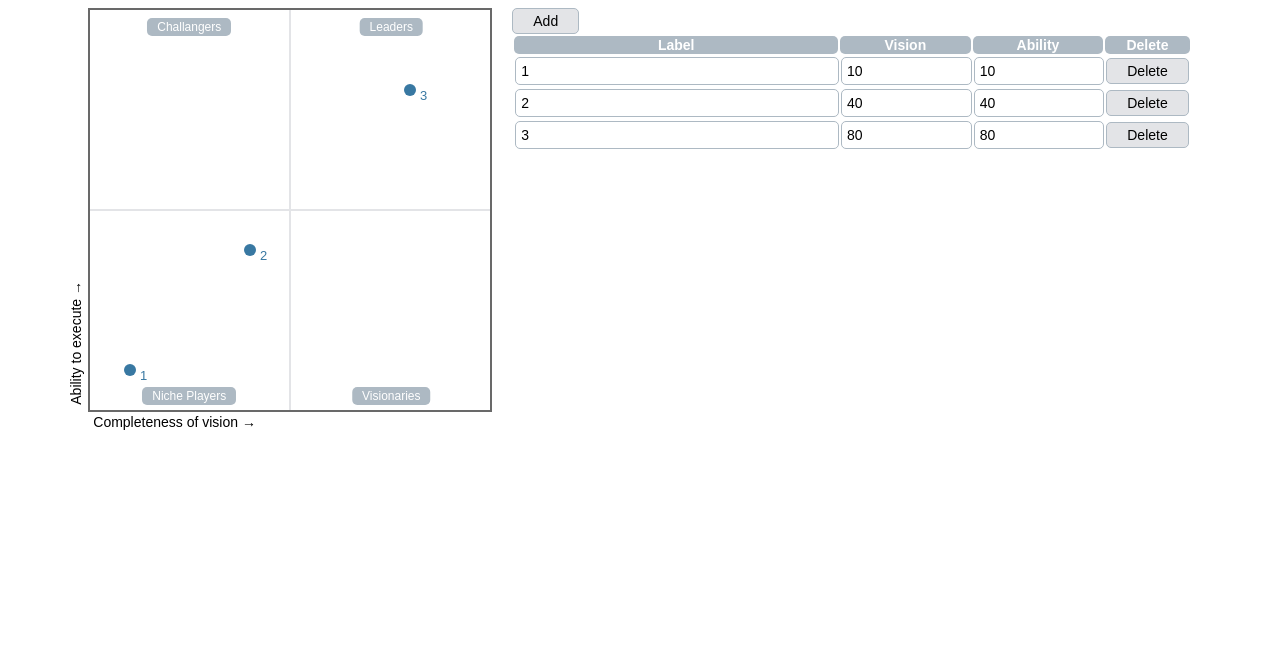
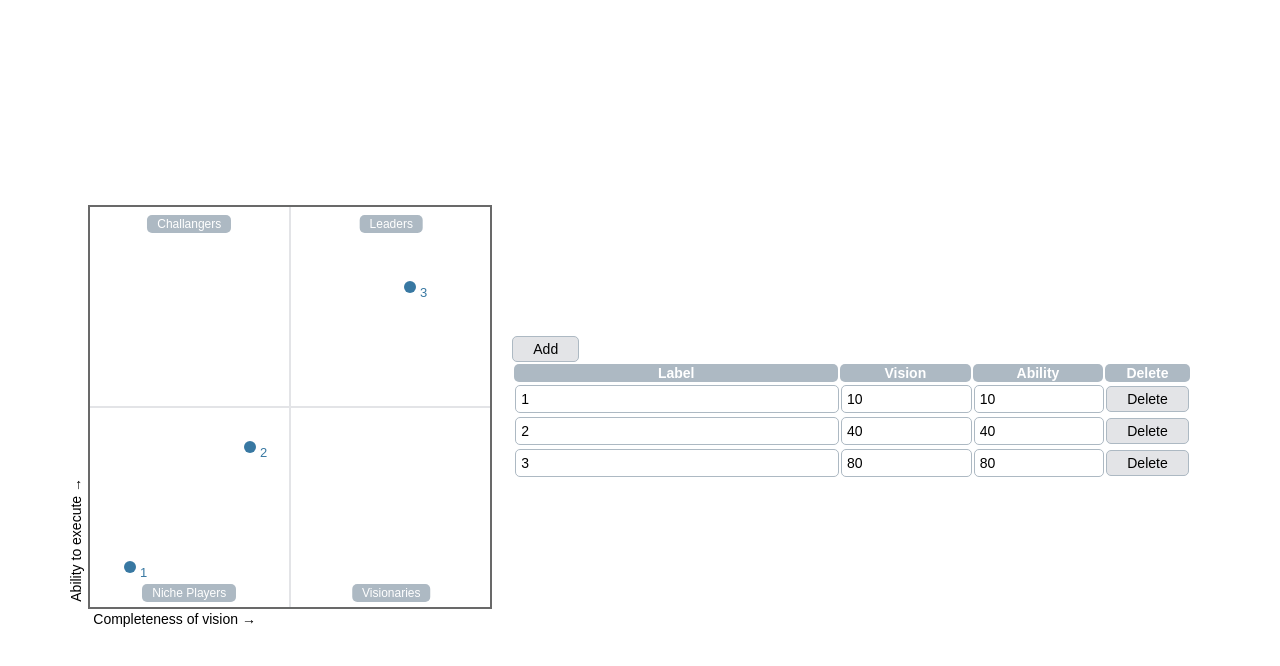
Before and after one commit to sarpere/Magic-Quadrant, a React (Create React App) app: page / in a window 1280 px wide. Shown: the top 666 px of the page. Built offline with nearby package versions, Linux system fonts and the light colour scheme.

Commit message:
point drag finish bug fix

```diff
--- a/src/Components/ScatterChart/Item/index.tsx
+++ b/src/Components/ScatterChart/Item/index.tsx
@@ -23,10 +23,10 @@ function Item({ x, y, label, id, svgRef, onPointDrag }: ItemTypes.ItemProps): Re
   )
   useEffect(() => {
     circleRef.current?.addEventListener('mousedown', mouseDown, true);
-    circleRef.current?.addEventListener('mouseup', mouseUp, true);
+    window.addEventListener('mouseup', mouseUp, true);
     return () => {
       circleRef.current?.removeEventListener('mousedown', mouseDown, true);
-      circleRef.current?.removeEventListener('mouseup', mouseUp, true);
+      window.removeEventListener('mouseup', mouseUp, true);
     };
   }, [mouseDown, mouseUp])
   useEffect(() => {
--- a/src/style/global.scss
+++ b/src/style/global.scss
@@ -8,6 +8,8 @@
   display: flex;
   justify-content: center;
   column-gap: 20px;
+  align-items: center;
+  height: 100vh;
 }
 @mixin addRadius {
   border-radius: 5px;
```
